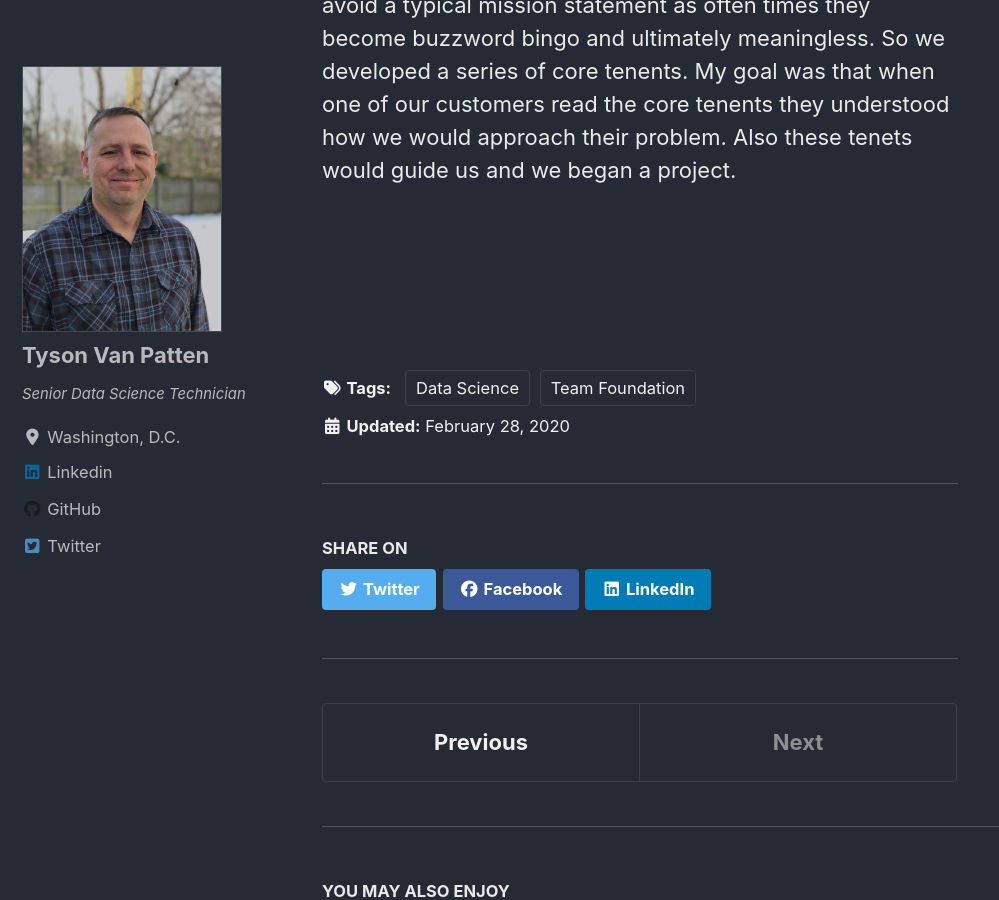
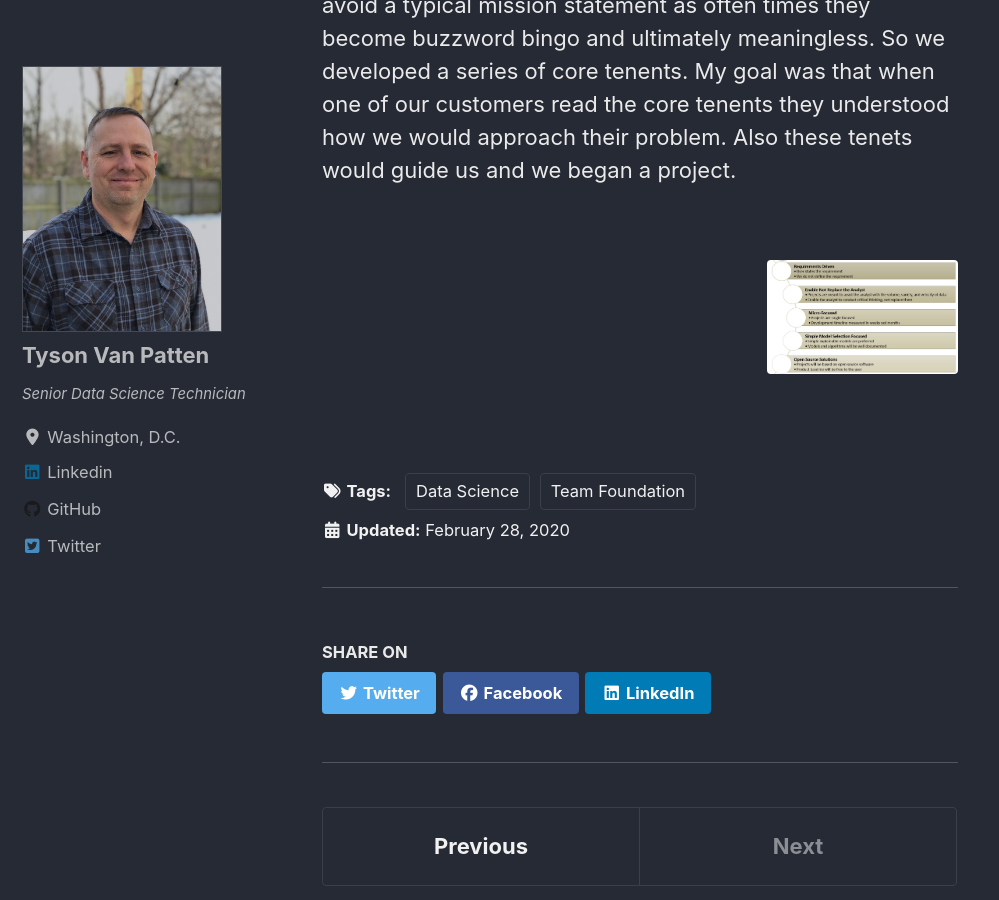
Before and after one commit to tvanpat/tvanpat, a Jekyll site: the page built from _posts/2020-02-24-core-tenants.md, in a window 1280 px wide and 900 px high, scrolled down 312 px. Shown: the whole window, without its empty margins (0-999 px from the left). Built offline with Jekyll 4.4.1, drawn with Linux system fonts in a browser that asks for light colours; cached includes are drawn as plain includes; nearby versions of some CDN libraries; comment, search, counter and statistics services are not loaded.

Commit message:
Update 2020-02-24-core-tenants.md

```diff
--- a/_posts/2020-02-24-core-tenants.md
+++ b/_posts/2020-02-24-core-tenants.md
@@ -11,5 +11,5 @@ read the core tenents they understood how we would approach their problem.  Also
 guide us and we began a project.
 
 <figure style="width: 30%" class="align-right">
-  <img src="{{ site.url }}{{ site.baseurl }}/images/blog/core_tenants.png" alt="">
+  <img src="{{ site.url }}{{ site.baseurl }}/images/blog/2020-02-25/core_tenants.png" alt="">
 </figure>
```
